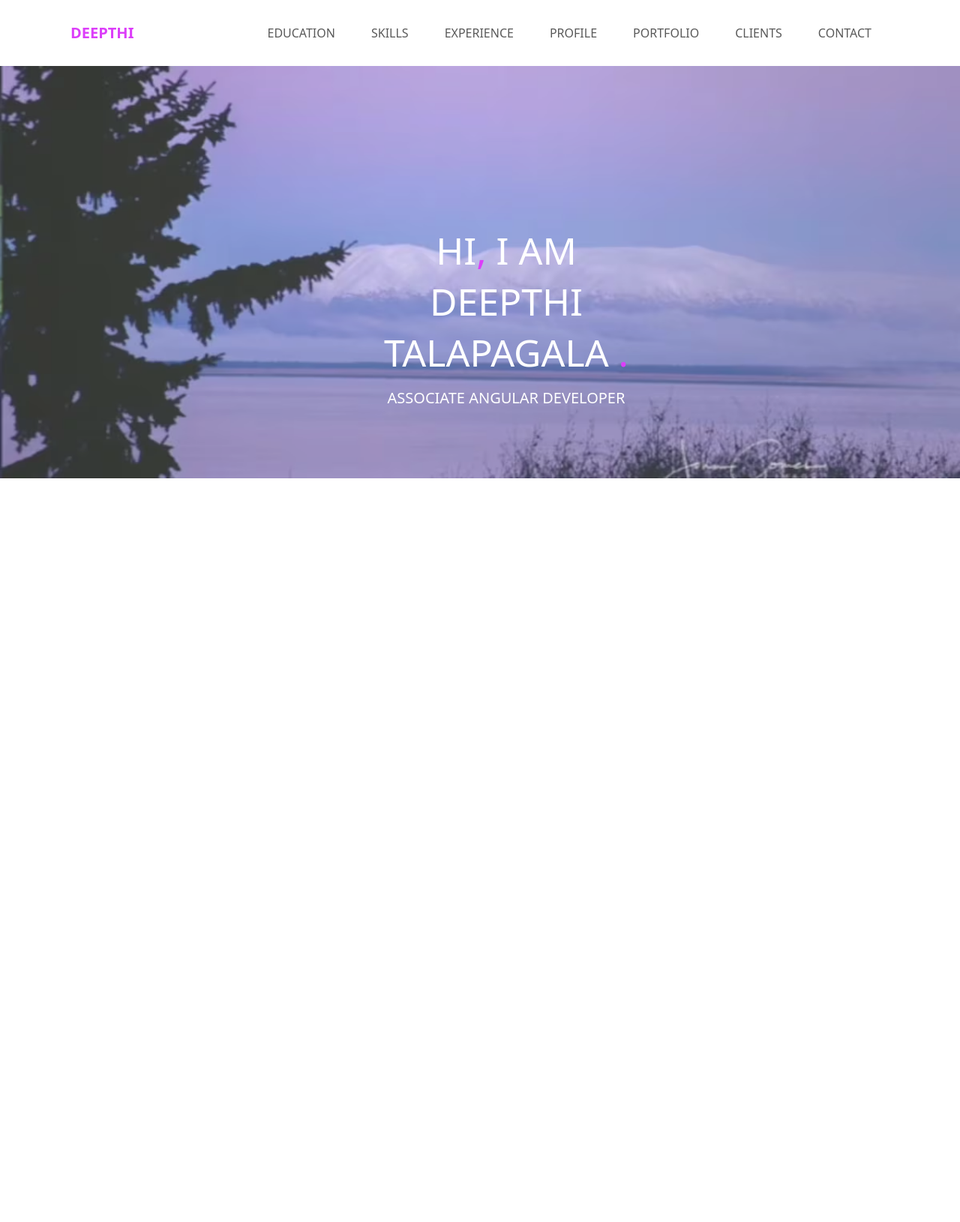
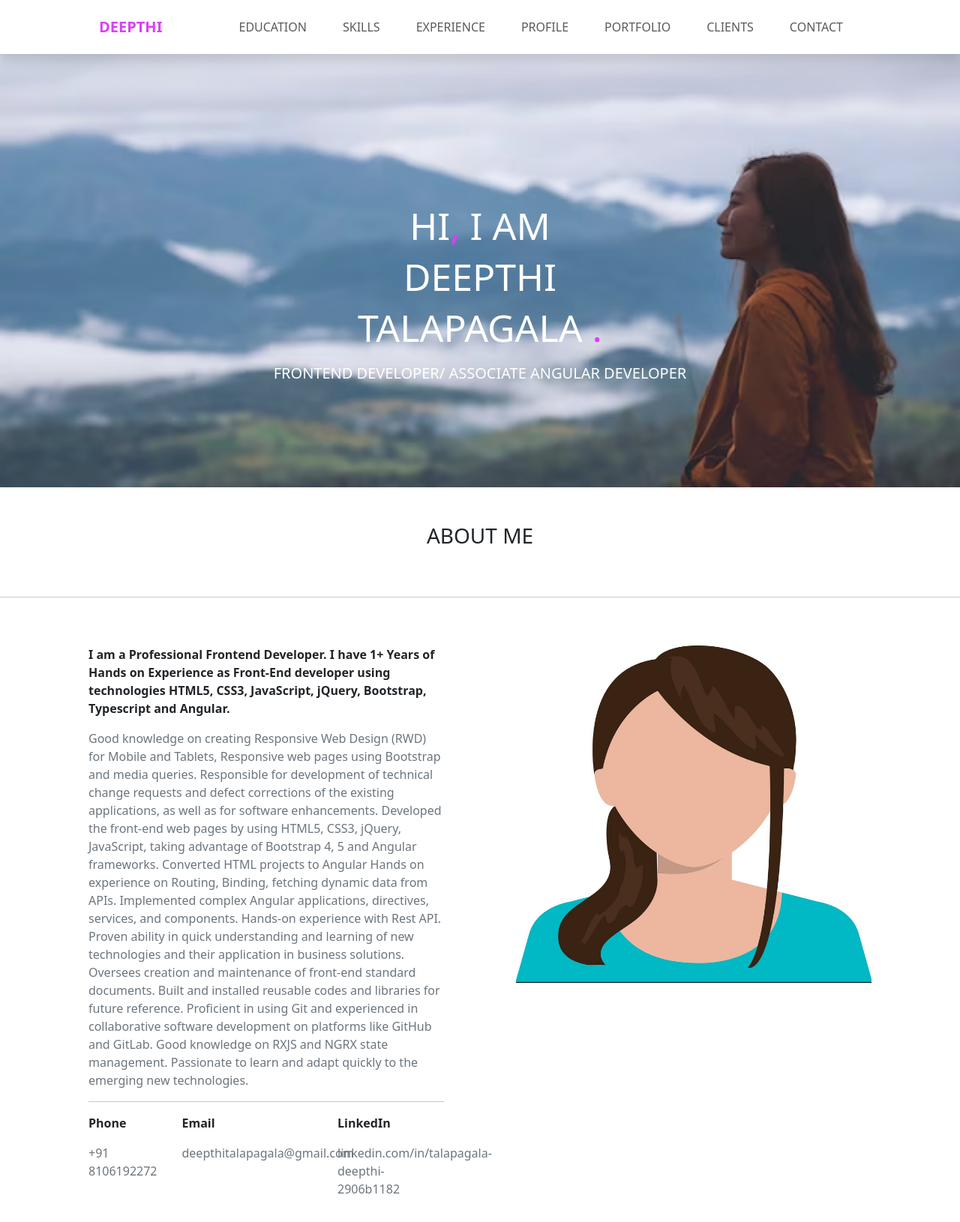
Before and after one commit to deepthiTalapagala/Angular, an Angular app: page / in a window 1280 px wide. Shown: the top 1630 px of the page at 75% size. Before the commit the page ends 800 px from the top, so only its background shows below. Built offline with nearby package versions, Linux system fonts and the light colour scheme.

Commit message:
Added: About section

```diff
--- /dev/null
+++ b/src/app/about/about.component.css
@@ -0,0 +1,3 @@
+img{
+    height: 450px;
+}
--- /dev/null
+++ b/src/app/about/about.component.html
@@ -0,0 +1,28 @@
+<h3 class="text-center py-5">ABOUT ME</h3>
+<hr>
+<div class="container">
+    <div class="row py-5">
+        <div class="col-md-6 px-5">
+            <p class="fw-bold">I am a Professional Frontend Developer. I have 1+ Years of Hands on Experience as Front-End developer using technologies HTML5, CSS3, JavaScript, jQuery, Bootstrap, Typescript and Angular.</p>
+            <p class="text-secondary">Good knowledge on creating Responsive Web Design (RWD) for Mobile and Tablets, Responsive web pages using Bootstrap and media queries. Responsible for development of technical change requests and defect corrections of the existing applications, as well as for software enhancements. Developed the front-end web pages by using HTML5, CSS3, jQuery, JavaScript, taking advantage of Bootstrap 4, 5 and Angular frameworks. Converted HTML projects to Angular Hands on experience on Routing, Binding, fetching dynamic data from APIs. Implemented complex Angular applications, directives, services, and components. Hands-on experience with Rest API. Proven ability in quick understanding and learning of new technologies and their application in business solutions. Oversees creation and maintenance of front-end standard documents. Built and installed reusable codes and libraries for future reference. Proficient in using Git and experienced in collaborative software development on platforms like GitHub and GitLab. Good knowledge on RXJS and NGRX state management. Passionate to learn and adapt quickly to the emerging new technologies.</p>
+            <hr>
+            <div class="row">
+                <div class="col-md-3">
+                    <p class="fw-bold">Phone</p>
+                    <p class="text-secondary">+91 8106192272</p>
+                </div>
+                <div class="col-md-5">
+                    <p class="fw-bold">Email</p>
+                    <p class="text-secondary">deepthitalapagala@gmail.com</p>
+                </div>
+                <div class="col-md-4">
+                    <p class="fw-bold">LinkedIn</p>
+                    <p class="text-secondary">linkedin.com/in/talapagala-deepthi-2906b1182</p>
+                </div>
+            </div>
+        </div>
+        <div class="col-md-6 px-5">
+            <img src="assets/images/profile.jpg" alt="profile" class="img-fluid w-100">
+        </div>
+    </div>
+</div>
--- a/src/app/app.component.html
+++ b/src/app/app.component.html
@@ -1,3 +1,4 @@
 <app-navbar></app-navbar>
 <app-banner></app-banner>
+<app-about></app-about>
 <router-outlet></router-outlet>
--- a/src/app/app.module.ts
+++ b/src/app/app.module.ts
@@ -5,12 +5,14 @@ import { AppRoutingModule } from './app-routing.module';
 import { AppComponent } from './app.component';
 import { NavbarComponent } from './navbar/navbar.component';
 import { BannerComponent } from './banner/banner.component';
+import { AboutComponent } from './about/about.component';
 
 @NgModule({
   declarations: [
     AppComponent,
     NavbarComponent,
-    BannerComponent
+    BannerComponent,
+    AboutComponent
   ],
   imports: [
     BrowserModule,
--- a/src/app/banner/banner.component.css
+++ b/src/app/banner/banner.component.css
@@ -1,15 +1,25 @@
 img{
-    height: 550px;
-    opacity: 0.8;
+    height: 650px;
+    opacity: 0.9;
 }
 .banner-image{
     position: relative;
 }
 .banner-content{
     position: absolute;
-    top: 38%;
-    left: 40%;
+    top: 50%;
+    left: 50%;
     text-align: center;
+    transform: translate(-50%, -50%);
+    animation: fadeInUp 1s forwards;
+}
+@keyframes fadeInUp {
+    from {
+        transform: translate(-50%, -30%);
+    }
+    to {
+        transform: translate(-50%, -50%);
+    }
 }
 .banner-content h1{
     font-size: 50px;
--- a/src/app/banner/banner.component.html
+++ b/src/app/banner/banner.component.html
@@ -1,9 +1,9 @@
 <div class="banner-image">
-    <img src="assets/images/banner-img.avif" alt="" class="img-fluid w-100">
+    <img src="assets/images/banner.avif" alt="banner" class="img-fluid w-100">
 </div>
 <div class="banner-content text-white">
     <h1>HI<span class="camma">,</span> I AM </h1>
     <h1>DEEPTHI</h1>
     <h1>TALAPAGALA <span class="camma">.</span></h1>
-    <p class="pt-2">ASSOCIATE ANGULAR DEVELOPER</p>
+    <p class="pt-2">FRONTEND DEVELOPER/ ASSOCIATE ANGULAR DEVELOPER</p>
 </div>
--- a/src/app/navbar/navbar.component.css
+++ b/src/app/navbar/navbar.component.css
@@ -1,7 +1,10 @@
+nav{
+    padding: 0 120px;
+}
 .navbar-brand {
     color: #dc3ef9;
     font-weight: bold;
 }
-ul li a:hover{
+ul li a:hover, ul li a:focus{
     color: #dc3ef9;
 }
--- a/src/app/navbar/navbar.component.html
+++ b/src/app/navbar/navbar.component.html
@@ -1,5 +1,5 @@
 <div class="container">
-    <nav class="navbar navbar-expand-sm">
+    <nav class="navbar navbar-expand-sm fixed-top bg-white shadow">
         <div class="container-fluid py-3">
           <a class="navbar-brand" href="#">DEEPTHI</a>
           <button class="navbar-toggler" type="button" data-bs-toggle="collapse" data-bs-target="#collapsibleNavbar">
```
Also changed, not shown: src/app/about/about.component.ts (added, +10 -0 lines), src/assets/images/profile.jpg (added), 1 other file (tests, documents, lock files or other folders).
